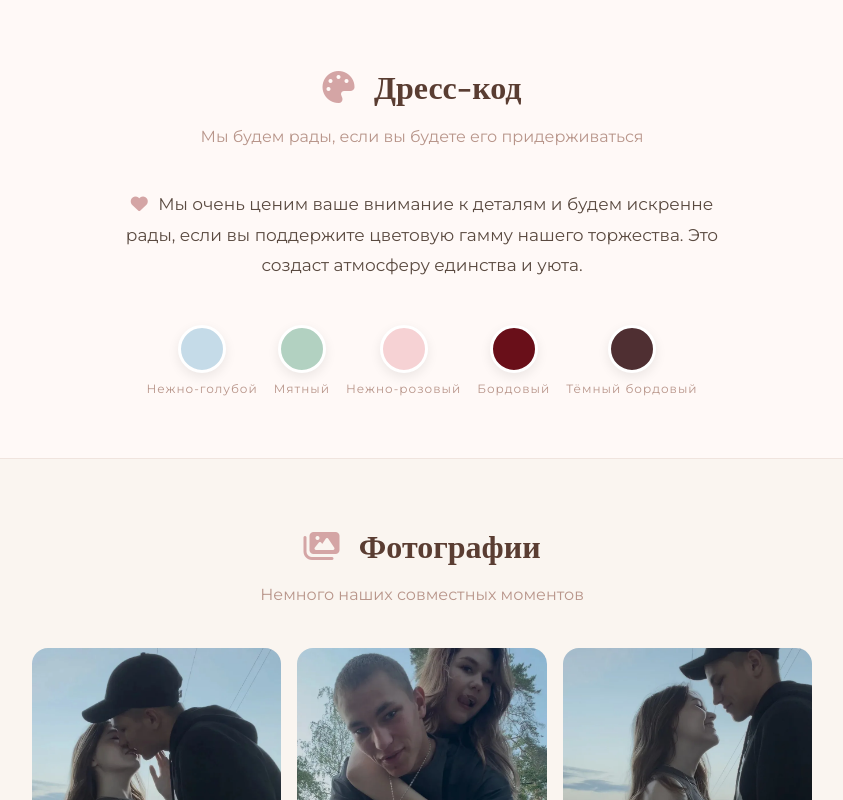
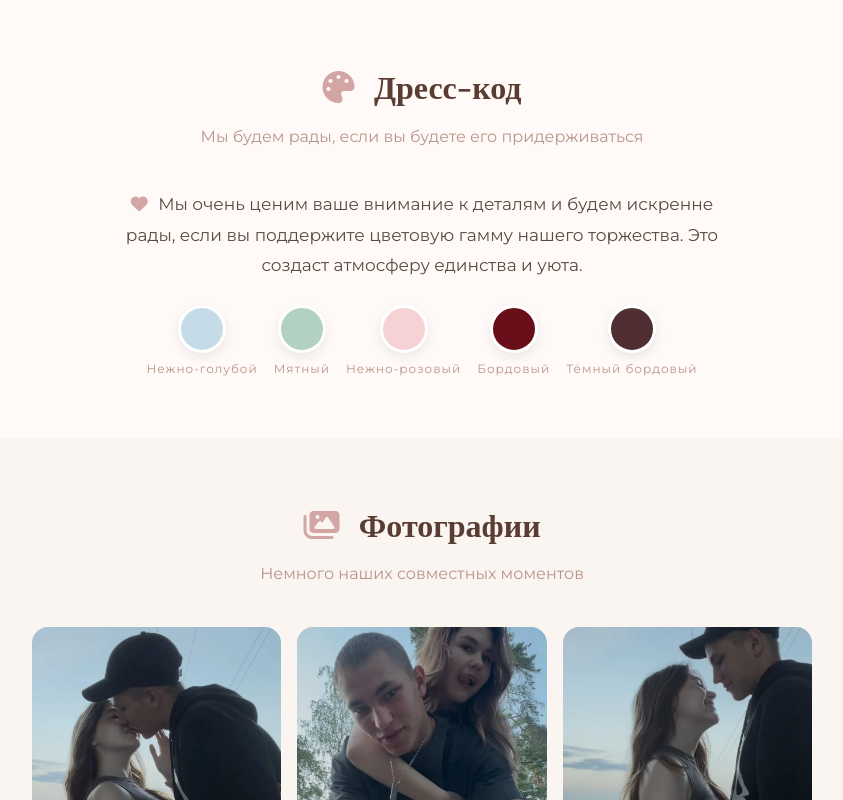
Before and after one commit to WhiteKat/MaxAndTatyana, a plain HTML site: page index.html in a window 1280 px wide. Shown: the part 2003-2803 px from the top of the page, without its empty margins (218-1061 px from the left). Drawn offline with nearby package versions, Linux system fonts and the light colour scheme.

Commit message:
index.html

```diff
--- a/index.html
+++ b/index.html
@@ -749,8 +749,7 @@
                     <i class="fas fa-heart" style="margin-right: 6px;"></i>
                     Мы очень ценим ваше внимание к деталям и будем искренне рады, если вы поддержите цветовую гамму нашего торжества. Это создаст атмосферу единства и уюта.
                 </div>
-                <div class="color-palette">
-   <div class="color-palette">
+              <div class="color-palette">
     <div class="color-item">
         <div class="color-swatch" style="background: #C5DBE8;"></div>
         <span class="color-name">Нежно-голубой</span>
@@ -763,14 +762,15 @@
         <div class="color-swatch" style="background: #F6D2D4;"></div>
         <span class="color-name">Нежно-розовый</span>
     </div>
-       <div class="color-item">
+    <div class="color-item">
         <div class="color-swatch" style="background: #690F19;"></div>
         <span class="color-name">Бордовый</span>
     </div>
-        <div class="color-item">
+    <div class="color-item">
         <div class="color-swatch" style="background: #4F2F32;"></div>
         <span class="color-name">Тёмный бордовый</span>
     </div>
+</div>
 
                     </div>
                 </div>
```
